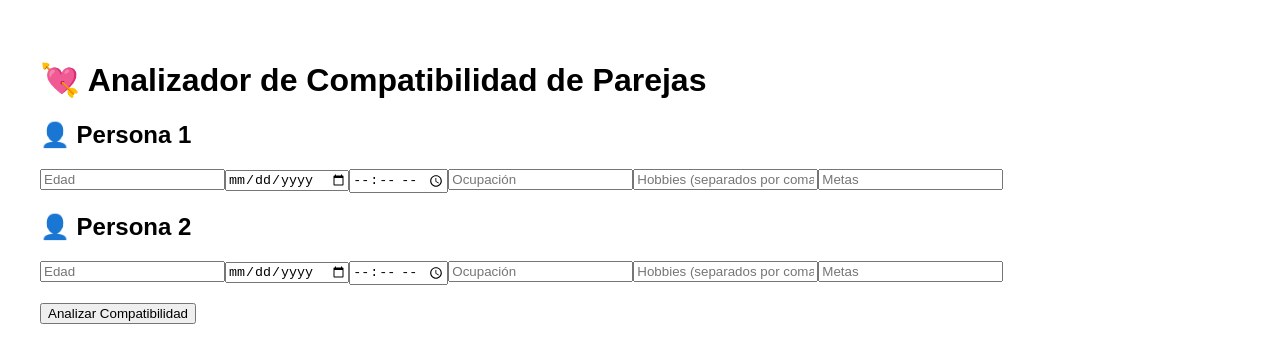
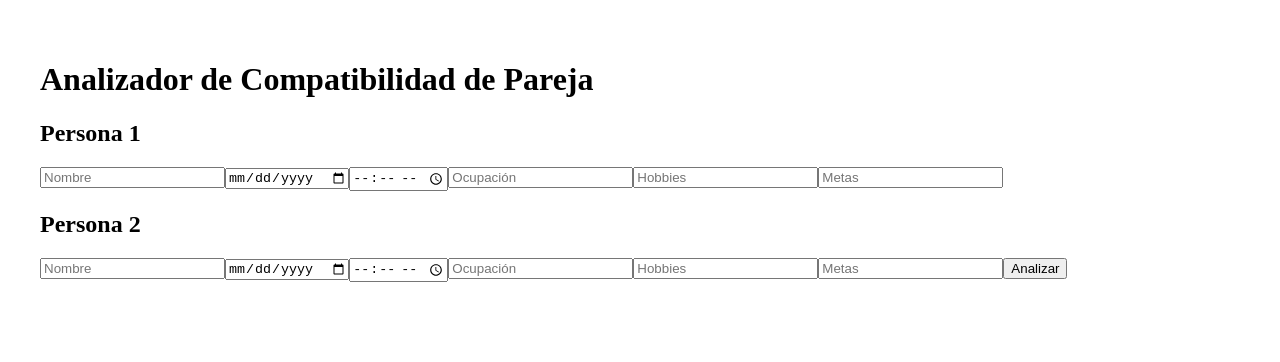
Before and after one commit to paradoj4/-BreakupPredictor, a React (Vite) app: page / in a window 1280 px wide. Shown: the top 362 px of the page. Built offline with nearby package versions, Linux system fonts and the light colour scheme.

Commit message:
Agrego compatibilidad por signos

```diff
--- a/src/App.jsx
+++ b/src/App.jsx
@@ -1,82 +1,118 @@
-import React, { useState } from 'react';
+import React, { useState } from "react";
+
+const getZodiacSign = (dateString) => {
+  const date = new Date(dateString);
+  const day = date.getUTCDate();
+  const month = date.getUTCMonth() + 1;
+
+  const signs = [
+    { name: "Aries", from: [3, 21], to: [4, 19] },
+    { name: "Tauro", from: [4, 20], to: [5, 20] },
+    { name: "Géminis", from: [5, 21], to: [6, 20] },
+    { name: "Cáncer", from: [6, 21], to: [7, 22] },
+    { name: "Leo", from: [7, 23], to: [8, 22] },
+    { name: "Virgo", from: [8, 23], to: [9, 22] },
+    { name: "Libra", from: [9, 23], to: [10, 22] },
+    { name: "Escorpio", from: [10, 23], to: [11, 21] },
+    { name: "Sagitario", from: [11, 22], to: [12, 21] },
+    { name: "Capricornio", from: [12, 22], to: [1, 19] },
+    { name: "Acuario", from: [1, 20], to: [2, 18] },
+    { name: "Piscis", from: [2, 19], to: [3, 20] },
+  ];
+
+  return (
+    signs.find((sign) => {
+      const [fromMonth, fromDay] = sign.from;
+      const [toMonth, toDay] = sign.to;
+
+      return (
+        (month === fromMonth && day >= fromDay) ||
+        (month === toMonth && day <= toDay)
+      );
+    })?.name || "Desconocido"
+  );
+};
+
+const compatibility = {
+  Aries: ["Leo", "Sagitario", "Géminis"],
+  Tauro: ["Virgo", "Capricornio", "Cáncer"],
+  Géminis: ["Libra", "Acuario", "Aries"],
+  Cáncer: ["Escorpio", "Piscis", "Tauro"],
+  Leo: ["Aries", "Sagitario", "Libra"],
+  Virgo: ["Tauro", "Capricornio", "Escorpio"],
+  Libra: ["Géminis", "Acuario", "Leo"],
+  Escorpio: ["Cáncer", "Piscis", "Virgo"],
+  Sagitario: ["Aries", "Leo", "Acuario"],
+  Capricornio: ["Tauro", "Virgo", "Piscis"],
+  Acuario: ["Géminis", "Libra", "Sagitario"],
+  Piscis: ["Cáncer", "Escorpio", "Capricornio"],
+};
 
 function App() {
-  const [formData, setFormData] = useState({
-    person1: {
-      age: '',
-      birthDate: '',
-      birthTime: '',
-      occupation: '',
-      hobbies: '',
-      goals: '',
-    },
-    person2: {
-      age: '',
-      birthDate: '',
-      birthTime: '',
-      occupation: '',
-      hobbies: '',
-      goals: '',
-    },
+  const [form, setForm] = useState({
+    nombre1: "",
+    fecha1: "",
+    hora1: "",
+    ocupacion1: "",
+    hobbies1: "",
+    metas1: "",
+    nombre2: "",
+    fecha2: "",
+    hora2: "",
+    ocupacion2: "",
+    hobbies2: "",
+    metas2: "",
   });
 
-  const handleChange = (e, person) => {
+  const [resultado, setResultado] = useState(null);
+
+  const handleChange = (e) => {
     const { name, value } = e.target;
-    setFormData((prevState) => ({
-      ...prevState,
-      [person]: {
-        ...prevState[person],
-        [name]: value,
-      },
-    }));
+    setForm((prev) => ({ ...prev, [name]: value }));
   };
 
-  const handleSubmit = (e) => {
-    e.preventDefault();
+  const analizarCompatibilidad = () => {
+    const signo1 = getZodiacSign(form.fecha1);
+    const signo2 = getZodiacSign(form.fecha2);
+    const compatibles = compatibility[signo1] || [];
 
-    const p1 = formData.person1;
-    const p2 = formData.person2;
+    const esCompatible = compatibles.includes(signo2);
+    const mensaje = esCompatible
+      ? `Buena compatibilidad entre ${signo1} y ${signo2}.`
+      : `Compatibilidad baja entre ${signo1} y ${signo2}, pero todo se puede trabajar si hay amor.`;
 
-    const edadCompatible = Math.abs(p1.age - p2.age) <= 10;
-    const hobbies1 = p1.hobbies.toLowerCase().split(',').map(h => h.trim());
-    const hobbies2 = p2.hobbies.toLowerCase().split(',').map(h => h.trim());
-    const hobbiesComunes = hobbies1.filter(h => hobbies2.includes(h));
-
-    const metas1 = p1.goals.toLowerCase();
-    const metas2 = p2.goals.toLowerCase();
-    const metasCompatibles = metas1 && metas2 && (metas1.includes(metas2) || metas2.includes(metas1));
-
-    let resultado = '🔍 Resultado del análisis de compatibilidad:\n\n';
-    resultado += `📊 Diferencia de edad: ${Math.abs(p1.age - p2.age)} años → ${edadCompatible ? '✅ Compatible' : '❌ Muy diferente'}\n\n`;
-    resultado += `🎯 Hobbies en común: ${hobbiesComunes.length > 0 ? hobbiesComunes.join(', ') : 'Ninguno'} → ${hobbiesComunes.length > 0 ? '✅ Compatible' : '❌ Poca afinidad'}\n\n`;
-    resultado += `🚀 Metas similares: ${metasCompatibles ? '✅ Sí' : '❌ No'}`;
-
-    alert(resultado);
+    setResultado(`Signos: ${signo1} y ${signo2}. ${mensaje}`);
   };
 
   return (
-    <div style={{ padding: '2rem', fontFamily: 'sans-serif' }}>
-      <h1>💘 Analizador de Compatibilidad de Parejas</h1>
-      <form onSubmit={handleSubmit}>
-        <h2>👤 Persona 1</h2>
-        <input type="number" name="age" placeholder="Edad" onChange={(e) => handleChange(e, 'person1')} required />
-        <input type="date" name="birthDate" placeholder="Fecha de nacimiento" onChange={(e) => handleChange(e, 'person1')} required />
-        <input type="time" name="birthTime" placeholder="Hora de nacimiento" onChange={(e) => handleChange(e, 'person1')} required />
-        <input type="text" name="occupation" placeholder="Ocupación" onChange={(e) => handleChange(e, 'person1')} required />
-        <input type="text" name="hobbies" placeholder="Hobbies (separados por coma)" onChange={(e) => handleChange(e, 'person1')} required />
-        <input type="text" name="goals" placeholder="Metas" onChange={(e) => handleChange(e, 'person1')} required />
+    <div style={{ padding: "2rem" }}>
+      <h1>Analizador de Compatibilidad de Pareja</h1>
+      <form
+        onSubmit={(e) => {
+          e.preventDefault();
+          analizarCompatibilidad();
+        }}
+      >
+        <h2>Persona 1</h2>
+        <input name="nombre1" placeholder="Nombre" onChange={handleChange} />
+        <input name="fecha1" type="date" onChange={handleChange} />
+        <input name="hora1" type="time" onChange={handleChange} />
+        <input name="ocupacion1" placeholder="Ocupación" onChange={handleChange} />
+        <input name="hobbies1" placeholder="Hobbies" onChange={handleChange} />
+        <input name="metas1" placeholder="Metas" onChange={handleChange} />
 
-        <h2>👤 Persona 2</h2>
-        <input type="number" name="age" placeholder="Edad" onChange={(e) => handleChange(e, 'person2')} required />
-        <input type="date" name="birthDate" placeholder="Fecha de nacimiento" onChange={(e) => handleChange(e, 'person2')} required />
-        <input type="time" name="birthTime" placeholder="Hora de nacimiento" onChange={(e) => handleChange(e, 'person2')} required />
-        <input type="text" name="occupation" placeholder="Ocupación" onChange={(e) => handleChange(e, 'person2')} required />
-        <input type="text" name="hobbies" placeholder="Hobbies (separados por coma)" onChange={(e) => handleChange(e, 'person2')} required />
-        <input type="text" name="goals" placeholder="Metas" onChange={(e) => handleChange(e, 'person2')} required />
+        <h2>Persona 2</h2>
+        <input name="nombre2" placeholder="Nombre" onChange={handleChange} />
+        <input name="fecha2" type="date" onChange={handleChange} />
+        <input name="hora2" type="time" onChange={handleChange} />
+        <input name="ocupacion2" placeholder="Ocupación" onChange={handleChange} />
+        <input name="hobbies2" placeholder="Hobbies" onChange={handleChange} />
+        <input name="metas2" placeholder="Metas" onChange={handleChange} />
 
-        <br /><br />
-        <button type="submit">Analizar Compatibilidad</button>
+        <button type="submit">Analizar</button>
       </form>
+
+      {resultado && <p style={{ marginTop: "1rem" }}>{resultado}</p>}
     </div>
   );
 }
```
